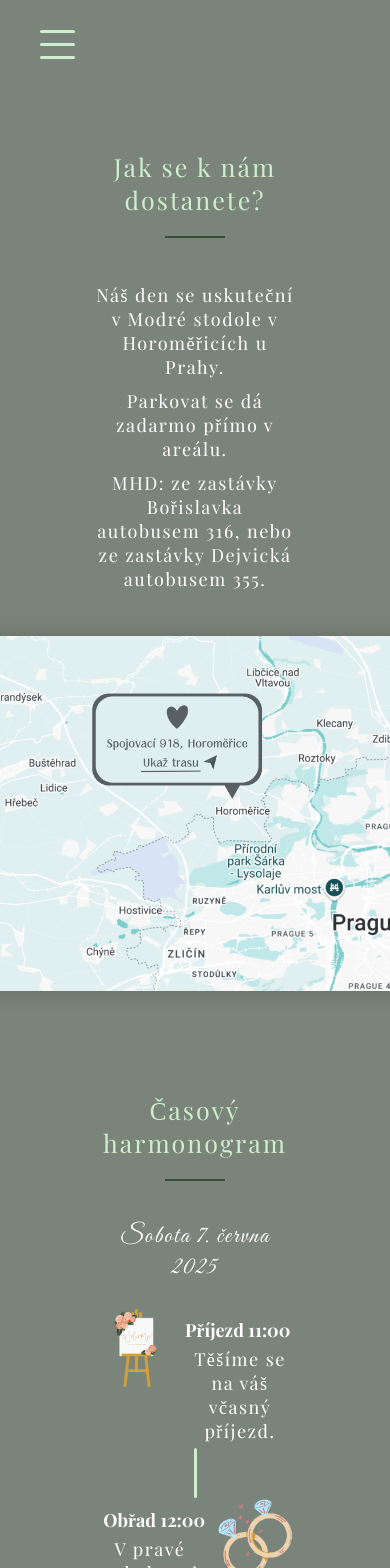
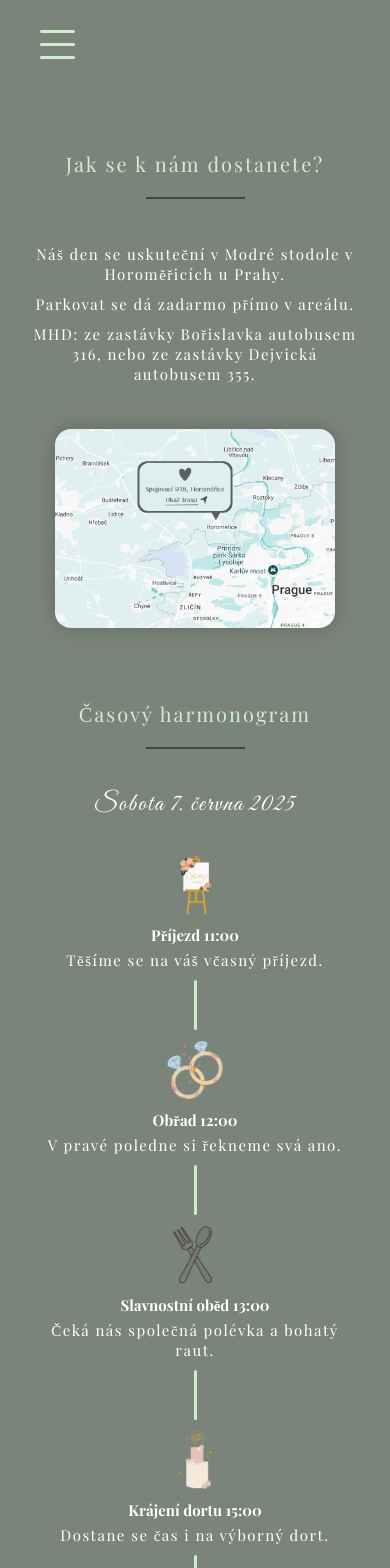
Before and after one commit to terichudejova/wedding, a React (Vite) app: page /wedding/place in a window 390 px wide. Shown: the top 1568 px of the page. Built offline with nearby package versions, Linux system fonts and the light colour scheme; a web font is replaced by a local one.

Commit message:
add responsivity to place and our story page, at smaller widths

```diff
--- a/src/index.css
+++ b/src/index.css
@@ -314,6 +314,17 @@ nav {
   margin-left: var(--space-xs);
 }
 
+.prijezd p,
+.obed p,
+.zabava p {
+  text-align: left;
+}
+
+.obrad p,
+.krajeni p,
+.afterparty p {
+  text-align: right;
+}
 
 /* ABOUT - OUR STORY */
 .about {
@@ -982,6 +993,7 @@ footer a:hover {
 
 /* Media Query for Mobile Screens */
 @media only screen and (max-width: 1000px) {
+  /* NAVBAR */
   .nav-links {
     display: none;
     flex-direction: column;
@@ -1019,4 +1031,274 @@ footer a:hover {
     color: var(--second-color);
   }
 
+  /* KDY A KDE */
+  .placeColumn,
+  .timeColumn {
+    width: 90%;
+  }
+
+  .card {
+    width: 100%;
+  }
 }
+
+@media only screen and (max-width: 800px) {
+  /* HOME */
+  .home span {
+    font-size: calc(var(--size-m) * 2);
+  }
+
+  .home h1 {
+    font-size: calc(var(--size-s) * 2);
+  }
+
+  /* OUR STORY */
+  .about.innerBox {
+    padding-left: var(--space-l);
+    padding-right: var(--space-l);
+  }
+
+  .petrLucie {
+    flex-direction: row;
+    justify-content: center;
+    align-items: start;
+    margin-bottom: var(--space-s);
+  }
+
+  .petr,
+  .lucie {
+    flex-direction: column;
+    justify-content: start;
+    align-items: center;
+  }
+
+  .petr .omne,
+  .lucie .omne {
+    align-items: center;
+  }
+
+  .lucie .omne p,
+  .petr .omne p {
+    text-align: center;
+  }
+
+  .petr {
+    margin: 0;
+    margin-right: var(--space-s);
+  }
+
+  .lucie {
+    margin-left: var(--space-s);
+  }
+
+  #groomImg,
+  #brideImg {
+    margin: 0;
+    margin-bottom: var(--space-s);
+  }
+
+  #brideImg {
+    order: -1;
+  }
+
+  .timeline .leftColumn {
+    margin-left: 0;
+  }
+
+  .timeline .rightColumn {
+    margin-right: 0;
+  }
+
+  .leftColumn .story {
+    text-align: right;
+  }
+
+  .omne p {
+    font-size: var(--size-s2);
+  }
+}
+
+@media only screen and (max-width: 700px) {
+  /* KDY A KDE */
+  .placeColumn,
+  .timeColumn {
+    width: 100%;
+  }
+}
+
+@media only screen and (max-width: 600px) {
+  /* KDY A KDE */
+  .place.innerBox {
+    padding-left: var(--space-l);
+    padding-right: var(--space-l);
+    padding-bottom: var(--space-xl);
+  }
+
+  .place h2,
+  .time h2 {
+    font-size: var(--size-m);
+  }
+
+  .place p,
+  .time p,
+  .card h4 {
+    font-size: var(--size-s);
+  }
+
+  .card img {
+    width: 60px;
+  }
+
+  #map {
+    width: 400px;
+  }
+
+  /* OUR STORY */
+  .petrLucie {
+    display: none;
+  }
+
+  .timeline .leftColumn {
+    margin-right: var(--space-s);
+  }
+
+  .timeline .rightColumn {
+    margin-left: var(--space-s);
+  }
+}
+
+@media only screen and (max-width: 500px) {
+  /* KDY A KDE */
+  .place.innerBox {
+    padding-left: var(--space-m);
+    padding-right: var(--space-m);
+  }
+
+  .card {
+    flex-direction: column;
+    justify-content: start;
+    align-items: center;
+  }
+
+  .prijezd .popis,
+  .obed .popis,
+  .zabava .popis,
+  .obrad .popis,
+  .krajeni .popis,
+  .afterparty .popis{
+    align-items: center;
+  }
+
+  .obrad img,
+  .krajeni img,
+  .afterparty img {
+    order: -1;
+  }
+
+  .prijezd img,
+  .obed img,
+  .zabava img,
+  .obrad img,
+  .krajeni img,
+  .afterparty img {
+    margin: 0;
+    margin-top: var(--space-xs);
+  }
+
+  .card p {
+    margin-bottom: var(--space-xs);
+  }
+
+  .card p,
+  .card h4 {
+    text-align: center;
+  }
+
+  #map {
+    width: 350px;
+  }
+
+  /* OUR STORY */
+  .about.innerBox {
+    padding-left: var(--space-xs2);
+    padding-right: var(--space-xs2);
+  }
+
+  #leaves {
+    width: 15rem;
+  }
+
+  .storyHeader h3 {
+    font-size: var(--size-l);
+    left: 30%;
+    top: 40%;
+  }
+
+  .timeline {
+    margin-top: var(--space-l);
+  }
+
+  .timeline .leftColumn {
+    margin-right: var(--space-xs);
+  }
+
+  .timeline .rightColumn {
+    margin-left: var(--space-xs);
+  }
+
+  .story p {
+    font-size: var(--size-s);
+  }
+
+  .year p {
+    font-size: var(--size-xxl);
+  }
+}
+
+
+@media only screen and (max-width: 400px) {
+  /* HOME */
+  .home span {
+    font-size: calc(var(--size-s) * 2);
+  }
+
+  .home h1 {
+    font-size: var(--size-l);
+  }
+
+  .copyright p {
+    font-size: calc(var(--size-m) / 2);
+  }
+
+  /* KDY A KDE */
+  .place.innerBox {
+    padding-left: var(--space-s);
+    padding-right: var(--space-s);
+  }
+
+  .placeColumn {
+    margin-bottom: var(--space-xxl);
+  }
+
+  #map {
+    width: 280px;
+  }
+}
+
+@media only screen and (max-width: 330px) {
+  /* HOME */
+  .home span {
+    font-size: var(--size-l);
+    text-align: center;
+  }
+
+  .home h1 {
+    font-size: var(--size-m);
+    text-align: center;
+  }
+
+  /* KDY A KDE  */
+  #map {
+    width: 250px;
+  }
+}
```
